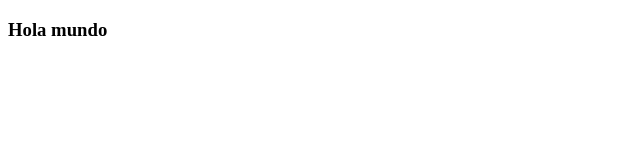
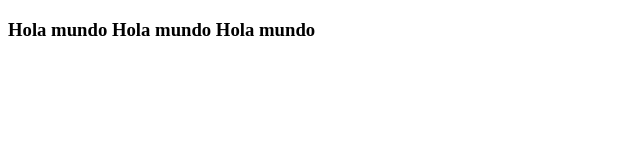
Before and after one commit to BenjaminIT1/holamundoggg, a plain HTML site: page index.html in a window 1280 px wide. Shown: the whole page, without its empty margins (0-640 px from the left). Drawn offline with Linux system fonts and the light colour scheme.

Commit message:
actualizacion 2da

```diff
--- a/index.html
+++ b/index.html
@@ -6,6 +6,6 @@
     <title>Document</title>
 </head>
 <body>
-    <h3>Hola mundo</h3>
+    <h3>Hola mundo Hola mundo Hola mundo</h3>
 </body>
 </html>
```
